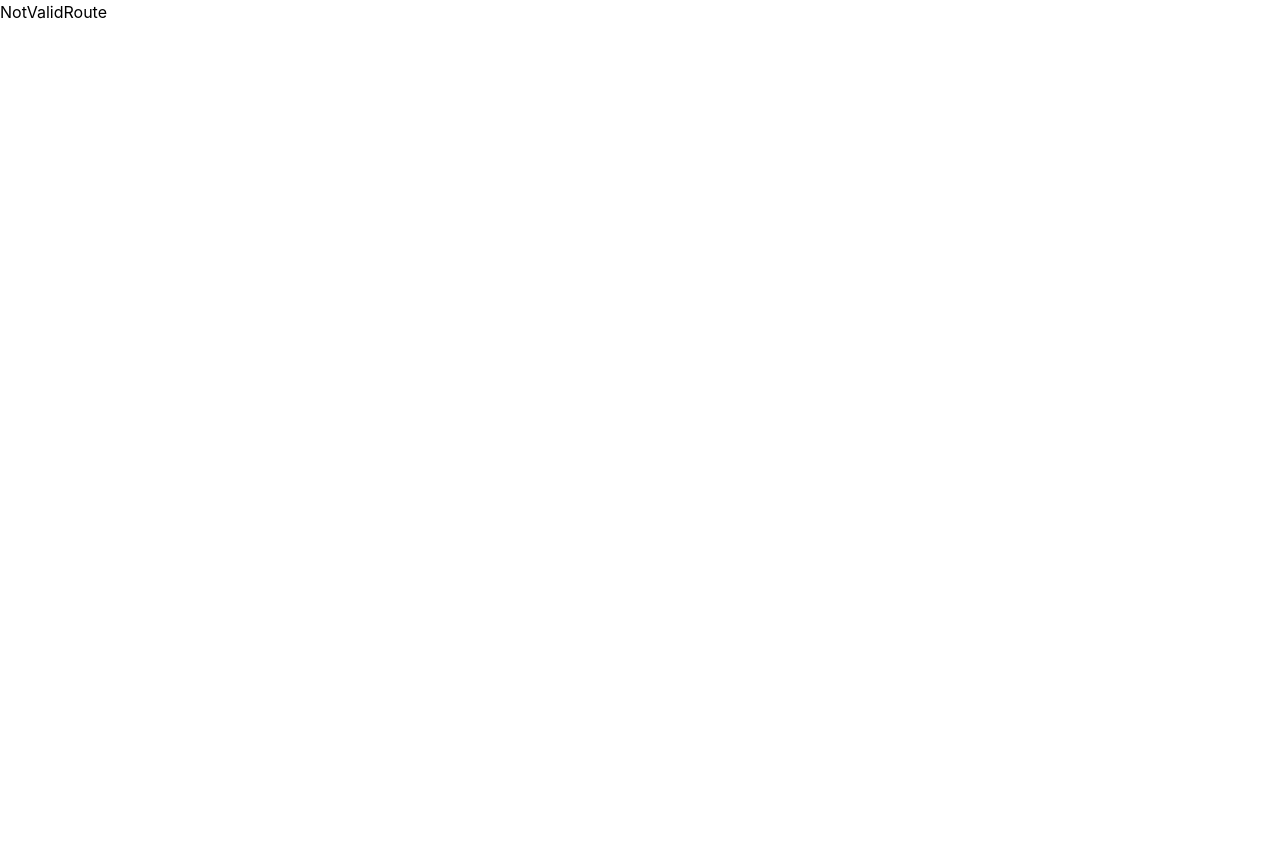
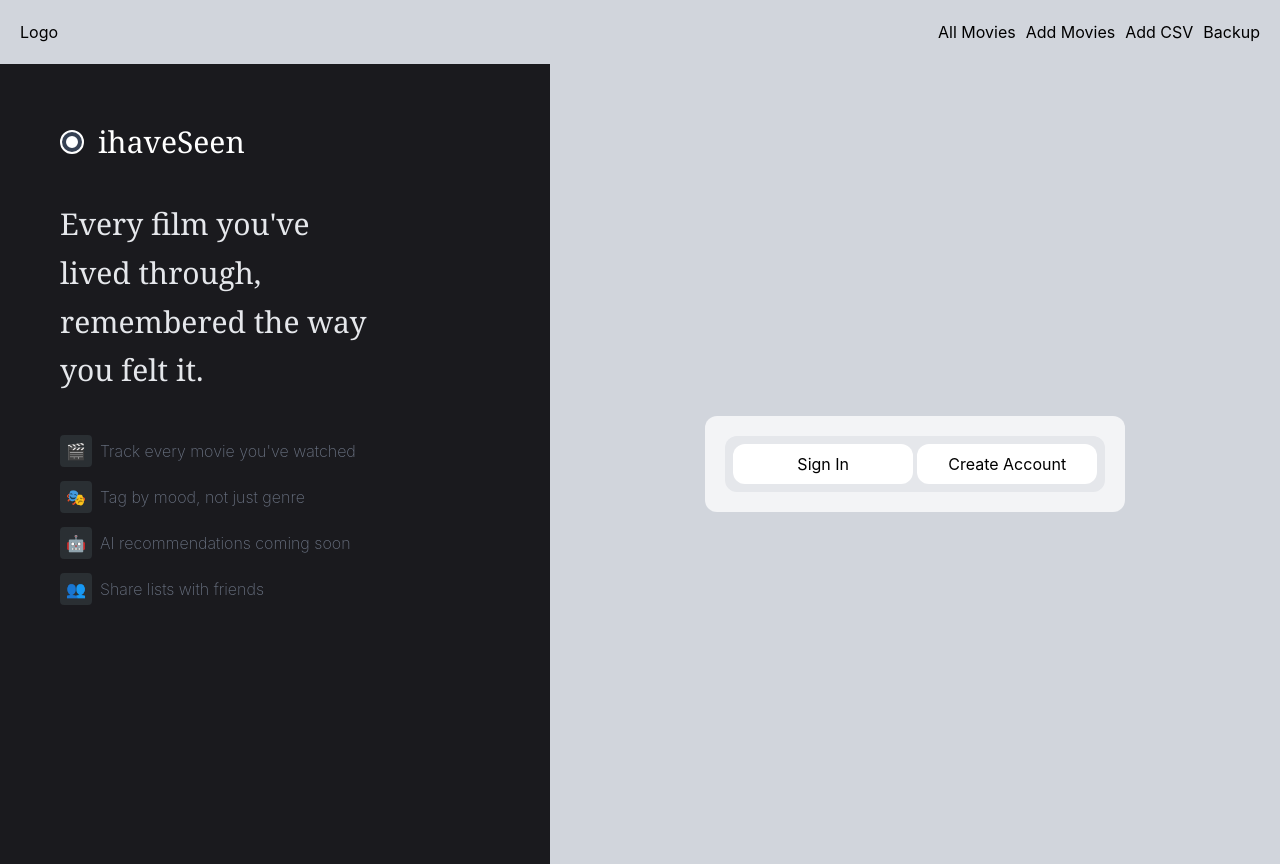
Before and after one commit to himanshuone/iHaveSeen, a React (Vite) app: page /login in a window 1280 px wide. Before the commit the page ends 800 px from the top, so only its background shows below. Built offline with nearby package versions, Linux system fonts and the light colour scheme.

Commit message:
Worked on Login Page

```diff
--- a/src/components/Nav/Navbar.jsx
+++ b/src/components/Nav/Navbar.jsx
@@ -2,7 +2,23 @@ import React from 'react'
 
 function Navbar() {
   return (
-    <div>Navbar</div>
+    <>
+      <div className='p-5 flex  w-full justify-between'>
+
+        <div>Logo</div>
+        <div className='flex '>
+
+          <ul className='list-none flex space-x-2.5'>
+            <li>All Movies</li>
+            <li>Add Movies</li>
+            <li>Add CSV</li>
+            <li>Backup</li>
+          </ul>
+
+        </div>
+
+      </div>
+    </>
   )
 }
 
--- a/src/layouts/MainLayout.jsx
+++ b/src/layouts/MainLayout.jsx
@@ -5,9 +5,9 @@ import Sidebar from '../components/Sidebar/Sidebar'
 
 function MainLayout() {
   return (
-      <div className='flex w-screen h-screen bg-gray-300'>
+      <div className='w-screen p-0 m-0 h-screen bg-gray-300'>
           <Navbar />
-          <Sidebar />
+          {/* <Sidebar /> */}
 
           <main>
               <Outlet />
--- a/src/pages/DashBoard.jsx
+++ b/src/pages/DashBoard.jsx
@@ -2,7 +2,7 @@ import React from 'react'
 
 function DashBoard() {
   return (
-    <div>DashBoard</div>
+    <div className='block'>DashBoard</div>
   )
 }
 
--- a/src/pages/login/Login.jsx
+++ b/src/pages/login/Login.jsx
@@ -3,7 +3,42 @@ import React from 'react'
 function Login() {
     return (
         <>
-<div className=''></div>
+            <div className='w-screen h-screen flex'>
+                <div className='w-[43%] bg-[#1a1a1e] h-full p-15'>
+                    <div>
+                        <div className='text-white font-stretch-ultra-expanded text-3xl flex space-x-3.5 items-center '>
+                            <div className=' bg-gray-700 rounded-full border-2 size-6 flex items-center justify-center'>
+                                <div className=' bg-white rounded-full border-2 size-3'></div>
+                            </div>
+                            <div className='font-serif '> ihaveSeen</div></div>
+                        <div className='max-w-[320px] font-serif text-3xl text-gray-200 mt-10 leading-relaxed'>
+                            <p>Every film you've lived through,<br />
+                                remembered the way you felt it.
+
+                            </p>
+                        </div>
+                        <div className='mt-10'>
+                            <ul className='list-none font-extralight text-gray-500 space-y-3.5'>
+                                <li className='flex items-center'> <div className='border-0 rounded justify-center items-center flex size-8 bg-[#2A2F33] mr-2'>🎬</div>
+                                    Track every movie you've watched</li>
+                                <li className='flex items-center'> <div className='border-0 rounded justify-center items-center flex size-8 bg-[#2A2F33] mr-2'>🎭</div>
+                                    Tag by mood, not just genre</li>
+                                <li className='flex items-center'> <div className='border-0 rounded justify-center items-center flex size-8 bg-[#2A2F33] mr-2'>🤖</div>
+                                    AI recommendations coming soon</li>
+                                <li className='flex items-center'> <div className='border-0 rounded justify-center items-center flex size-8 bg-[#2A2F33] mr-2'>👥</div>
+                                    Share lists with friends</li>
+                            </ul>
+                        </div>
+                    </div>
+
+                </div>
+                <div className='w-[57%] bg-gray-300  h-full justify-center flex items-center'>
+                    <div className=' flex  bg-gray-100 h-fit border-0 rounded-xl w-full max-w-105 p-5 items-center justify-center'>
+
+                        <div className='bg-gray-200 p-2 flex rounded-xl space-x-1 w-full justify-evenly'> <div className='bg-white items-center w-full p-2 flex justify-center rounded-xl'>Sign In</div> <div className='bg-white items-center w-full p-2 flex justify-center rounded-xl'>Create Account</div></div>
+                    </div>
+                </div>
+            </div>
         </>
     )
 }
--- a/src/routes/AppRoute.jsx
+++ b/src/routes/AppRoute.jsx
@@ -1,9 +1,11 @@
 import React from 'react'
 import NotValidRoute from '../pages/NotValidRoute'
-import DashBoard from '../pages/DashBoard'
+import MainLayout from '../Layouts/MainLayout'
 import { Route, Routes } from 'react-router-dom'
 import Sidebar from '../components/Sidebar/Sidebar'
-import MainLayout from '../layouts/MainLayout'
+import DashBoard from '../Pages/DashBoard'
+import Login from '../pages/login/Login'
+
 
 
 function AppRoute() {
@@ -12,7 +14,7 @@ function AppRoute() {
           <Route element={<MainLayout />}>
 
               <Route path='/' element={<DashBoard/>} />
-              <Route path='contact' element={<Sidebar/>} />
+              <Route path='login' element={<Login/>} />
           </Route>
           <Route path='*' element={<NotValidRoute />} />
       </Routes>
```
